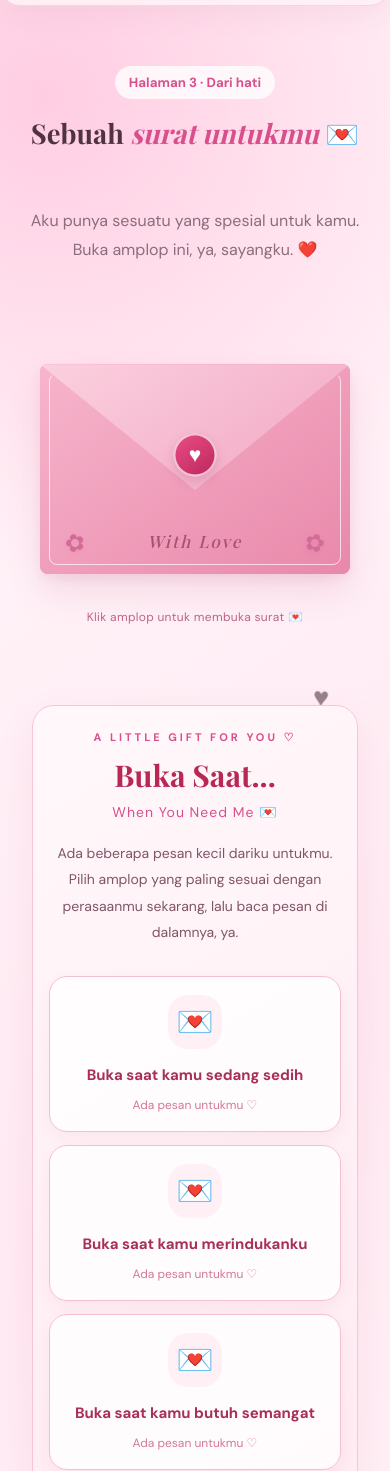
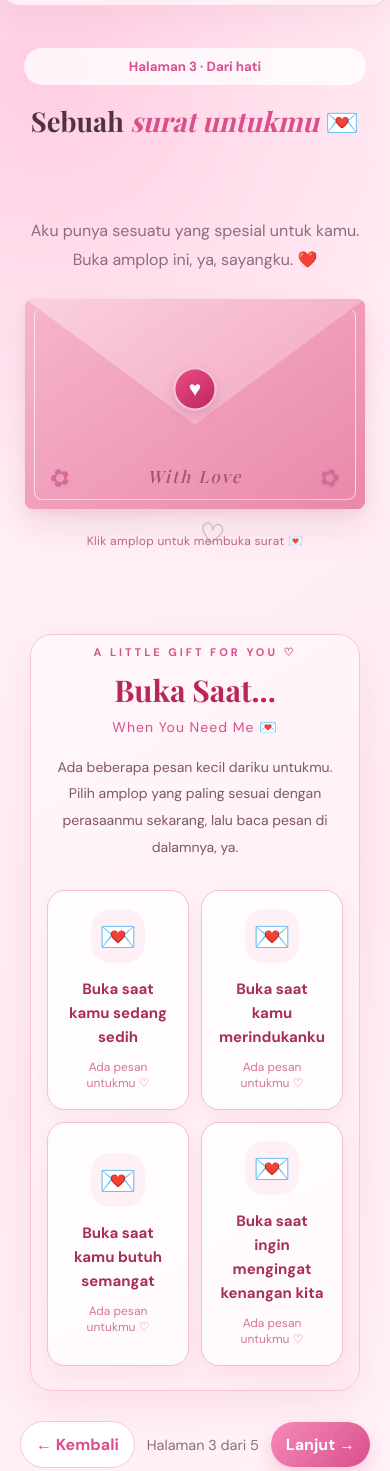
Before and after one commit to Realnatha/Anniversary-1st, a plain HTML site: page surat.html in a window 390 px wide. Shown: the part 80-1551 px from the top of the page. Drawn offline with nearby package versions, Linux system fonts and the light colour scheme.

Commit message:
Update style.css

```diff
--- a/style.css
+++ b/style.css
@@ -2350,3 +2350,117 @@
     font-size: 14px;
   }
 }
+
+
+/* PERBAIKAN TAMPILAN HP */
+@media screen and (max-width: 768px) {
+  /* Header tetap berada di atas tanpa menutupi isi halaman */
+  .site-header {
+    position: relative;
+    top: auto;
+    z-index: 100;
+    width: 100%;
+    box-sizing: border-box;
+  }
+
+  /* Beri jarak aman dari header */
+  .page-shell {
+    width: 100%;
+    max-width: 100%;
+    box-sizing: border-box;
+    padding: 20px 14px 30px;
+    margin: 0 auto;
+  }
+
+  /* Judul tidak menempel pada bagian atas */
+  .hero {
+    margin-top: 10px;
+    padding-top: 12px;
+  }
+
+  .hero h1 {
+    font-size: clamp(1.7rem, 7vw, 2.4rem);
+    line-height: 1.35;
+    overflow-wrap: break-word;
+  }
+
+  .eyebrow {
+    display: block;
+    line-height: 1.6;
+    margin-bottom: 10px;
+  }
+
+  /* Amplop menyesuaikan lebar layar */
+  .envelope-section {
+    width: 100%;
+    box-sizing: border-box;
+    margin-top: 20px;
+  }
+
+  .envelope-wrapper {
+    width: min(100%, 340px);
+    margin: 24px auto;
+  }
+
+  /* Surat tidak keluar dari layar HP */
+  .envelope-letter {
+    box-sizing: border-box;
+    max-width: 100%;
+  }
+
+  .letter-content {
+    overflow-wrap: break-word;
+    word-wrap: break-word;
+  }
+
+  .letter-content p {
+    line-height: 1.7;
+    font-size: 14px;
+  }
+
+  /* Bagian buka saat */
+  .open-when-section {
+    margin-top: 35px;
+    padding-top: 10px;
+  }
+
+  .open-when-grid {
+    grid-template-columns: repeat(2, minmax(0, 1fr));
+    gap: 12px;
+  }
+
+  .open-when-card {
+    min-width: 0;
+    overflow-wrap: break-word;
+  }
+
+  /* Navigasi bawah tidak melebar keluar layar */
+  .page-nav {
+    display: flex;
+    flex-wrap: wrap;
+    justify-content: center;
+    align-items: center;
+    gap: 12px;
+    margin-top: 30px;
+  }
+
+  .page-indicator {
+    text-align: center;
+  }
+}
+
+/* HP dengan layar sangat kecil */
+@media screen and (max-width: 380px) {
+  .page-shell {
+    padding-right: 10px;
+    padding-left: 10px;
+  }
+
+  .open-when-grid {
+    grid-template-columns: 1fr;
+  }
+
+  .hero h1 {
+    font-size: 1.65rem;
+  }
+}
```
